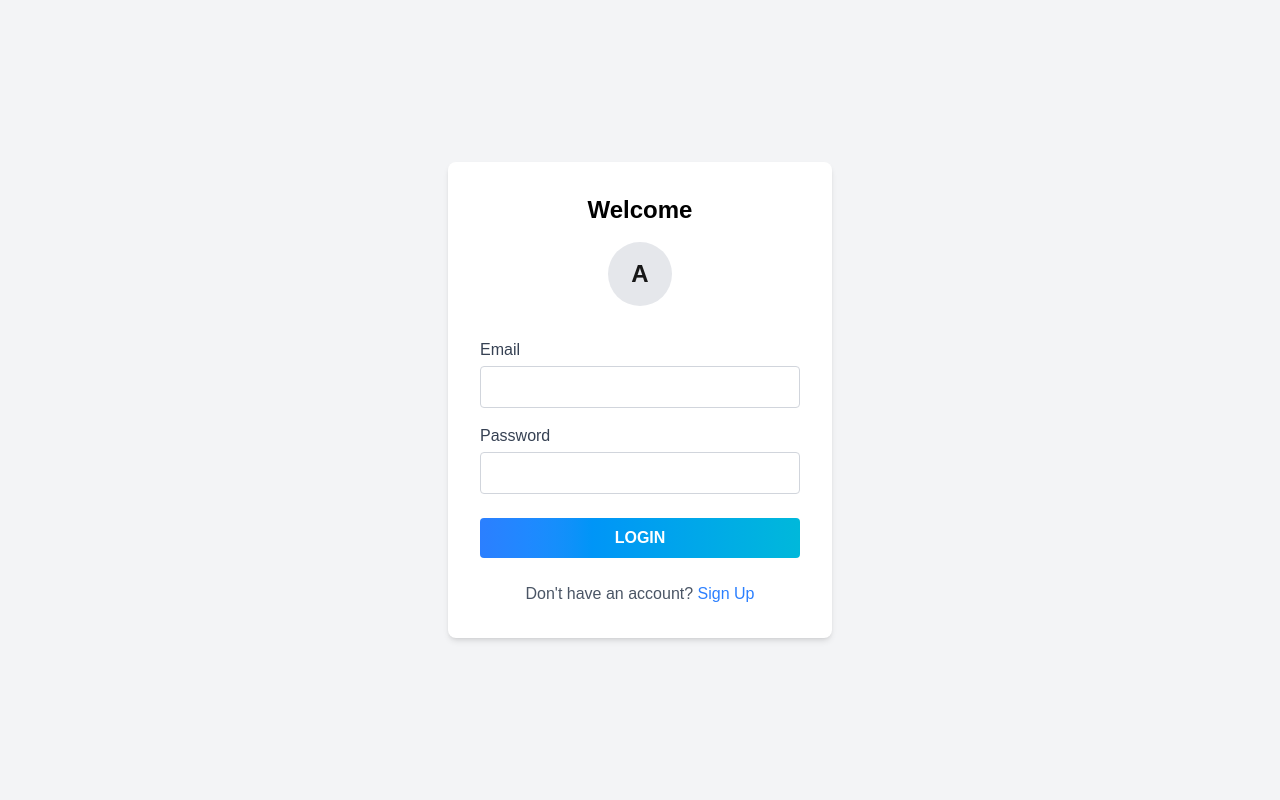
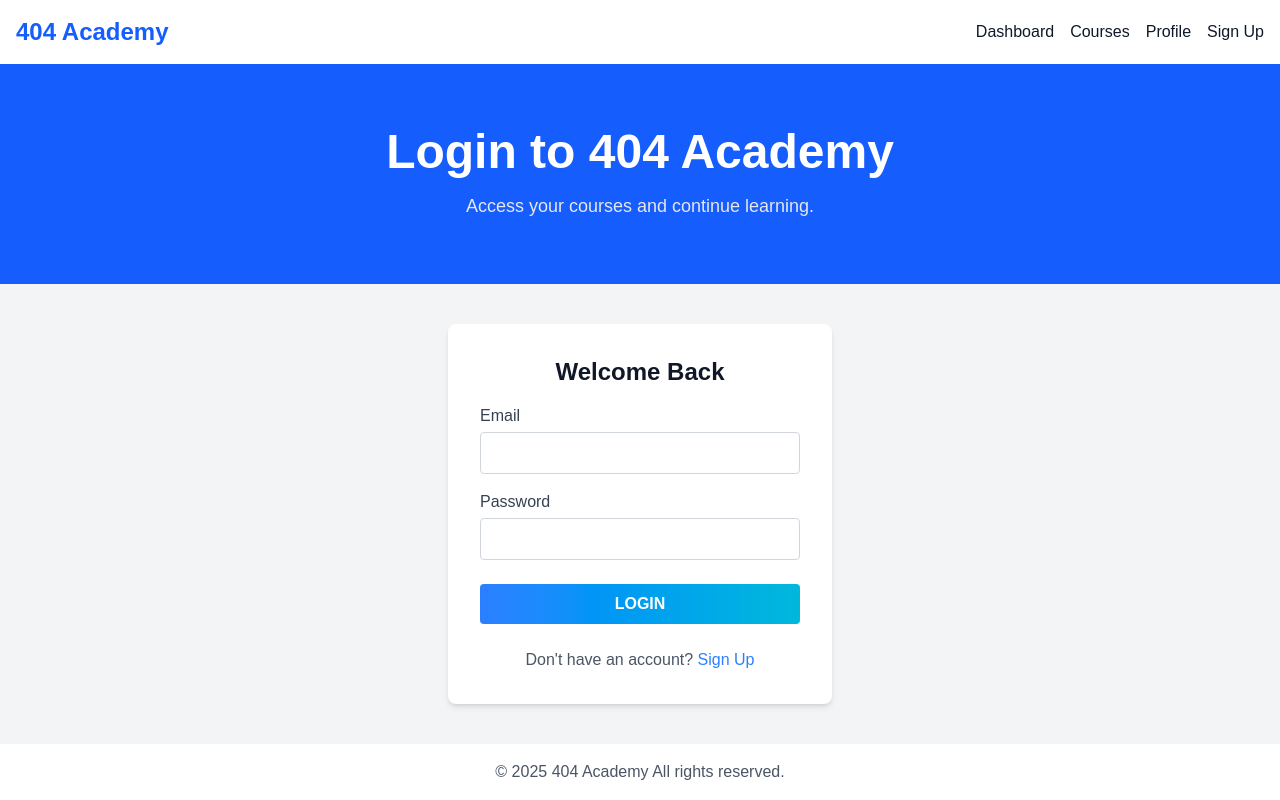
Before and after one commit to kchild89/Capstone, a Next.js app in the folder client/: page /login in a window 1280 px wide. Built offline with nearby package versions, Linux system fonts and the light colour scheme.

Commit message:
update on login page to match other pages

```diff
--- a/client/src/app/login/page.js
+++ b/client/src/app/login/page.js
@@ -22,7 +22,6 @@ export default function LoginPage() {
         const data = await res.json();
         setError(data.message || "Login failed");
       } else {
-        // Redirect on successful login
         router.push("/dashboard");
       }
     } catch (err) {
@@ -32,29 +31,71 @@ export default function LoginPage() {
   };
 
   return (
-    <div className="flex min-h-screen items-center justify-center bg-gray-100 p-4">
-      <div className="bg-white w-full max-w-sm rounded-lg shadow-md p-8">
-        <h1 className="text-2xl text-black font-bold text-center mb-4">
-          Welcome
+    <div className="flex flex-col min-h-screen bg-gray-100 dark:bg-gray-900 text-gray-900 dark:text-gray-100">
+      {/* Header */}
+      <header className="bg-white dark:bg-gray-800 shadow">
+        <div className="container mx-auto px-4 py-4 flex items-center justify-between">
+          <Link href="/" className="flex items-center space-x-2">
+            <span className="text-2xl font-bold text-blue-600 dark:text-blue-400">
+              404 Academy
+            </span>
+          </Link>
+          <nav>
+            <ul className="flex space-x-4">
+              <li>
+                <Link href="/dashboard" className="hover:underline">
+                  Dashboard
+                </Link>
+              </li>
+              <li>
+                <Link href="/courses" className="hover:underline">
+                  Courses
+                </Link>
+              </li>
+              <li>
+                <Link href="/profile" className="hover:underline">
+                  Profile
+                </Link>
+              </li>
+              <li>
+                <Link href="/signup" className="hover:underline">
+                  Sign Up
+                </Link>
+              </li>
+            </ul>
+          </nav>
+        </div>
+      </header>
+
+      {/* Hero Section */}
+      <section className="bg-blue-600 dark:bg-blue-500 py-16">
+        <div className="container mx-auto px-4 text-center">
+          <h1 className="text-4xl md:text-5xl font-bold text-white">
+            Login to 404 Academy
           </h1>
+          <p className="mt-4 text-lg text-gray-200">
+            Access your courses and continue learning.
+          </p>
+        </div>
+      </section>
 
-        {/* Placeholder icon */}
-        <div className="flex justify-center mb-8">
-          <div className="bg-gray-200 h-16 w-16 flex items-center justify-center rounded-full">
-            <span className="text-2xl font-bold">A</span>
-          </div>
-        </div>
+      {/* Login Form - Centered */}
+      <main className="container mx-auto px-4 py-10 flex-grow flex justify-center">
+        <div className="bg-white dark:bg-gray-800 w-full max-w-sm rounded-lg shadow-md p-8">
+          <h1 className="text-2xl font-bold text-center text-gray-900 dark:text-white mb-4">
+            Welcome Back
+          </h1>
 
           {error && <p className="text-red-500 text-center mb-4">{error}</p>}
 
           <form onSubmit={handleSubmit}>
             <div className="mb-4">
-            <label className="block text-gray-700 font-medium mb-1">
+              <label className="block text-gray-700 dark:text-gray-300 font-medium mb-1">
                 Email
               </label>
               <input
                 type="email"
-              className="w-full border border-gray-300 rounded px-3 py-2 text-black placeholder-gray-500 focus:outline-none focus:ring-2 focus:ring-blue-400"
+                className="w-full border border-gray-300 dark:border-gray-600 rounded px-3 py-2 text-black placeholder-gray-500 focus:outline-none focus:ring-2 focus:ring-blue-400"
                 value={email}
                 onChange={(e) => setEmail(e.target.value)}
                 required
@@ -62,19 +103,16 @@ export default function LoginPage() {
             </div>
 
             <div className="mb-6">
-            <label className="block text-gray-700 font-medium mb-1">
+              <label className="block text-gray-700 dark:text-gray-300 font-medium mb-1">
                 Password
               </label>
-            <div className="relative">
               <input
                 type="password"
-                className="w-full border border-gray-300 rounded px-3 py-2 text-black placeholder-gray-500 focus:outline-none focus:ring-2 focus:ring-blue-400"
+                className="w-full border border-gray-300 dark:border-gray-600 rounded px-3 py-2 text-black placeholder-gray-500 focus:outline-none focus:ring-2 focus:ring-blue-400"
                 value={password}
                 onChange={(e) => setPassword(e.target.value)}
                 required
               />
-              <div className="absolute right-3 top-2 text-gray-400 cursor-pointer"></div>
-            </div>
             </div>
 
             <button
@@ -85,13 +123,21 @@ export default function LoginPage() {
             </button>
           </form>
 
-        <div className="text-center mt-6 text-gray-600">
+          <div className="text-center mt-6 text-gray-600 dark:text-gray-300">
             Don&apos;t have an account?{" "}
             <Link href="/signup" className="text-blue-500 hover:underline">
               Sign Up
             </Link>
           </div>
         </div>
+      </main>
+
+      {/* Footer - Stays at Bottom */}
+      <footer className="bg-white dark:bg-gray-800 py-4 mt-auto">
+        <div className="container mx-auto px-4 text-center text-gray-600 dark:text-gray-400">
+          &copy; {new Date().getFullYear()} 404 Academy All rights reserved.
+        </div>
+      </footer>
     </div>
   );
 }
```
Lines whose indentation alone changed are shown as unchanged.
